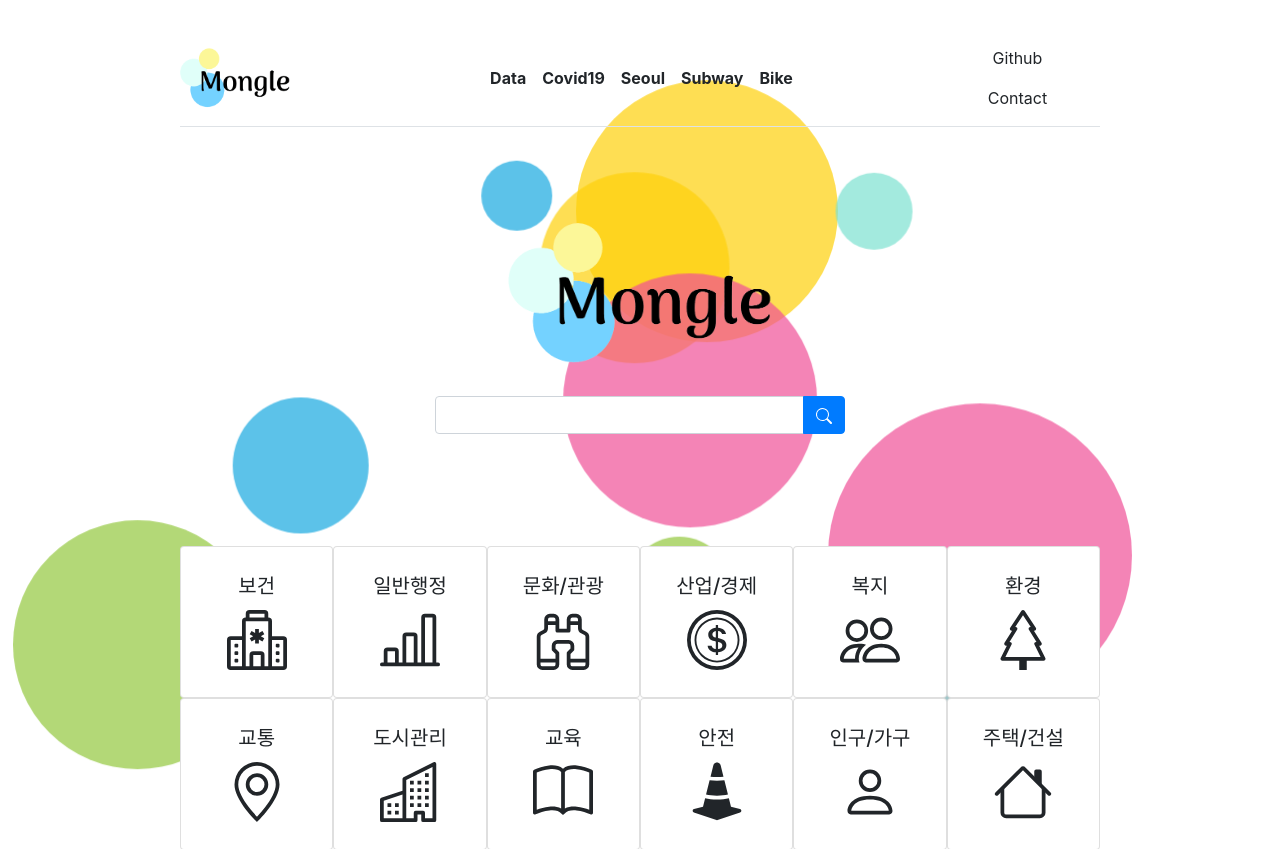
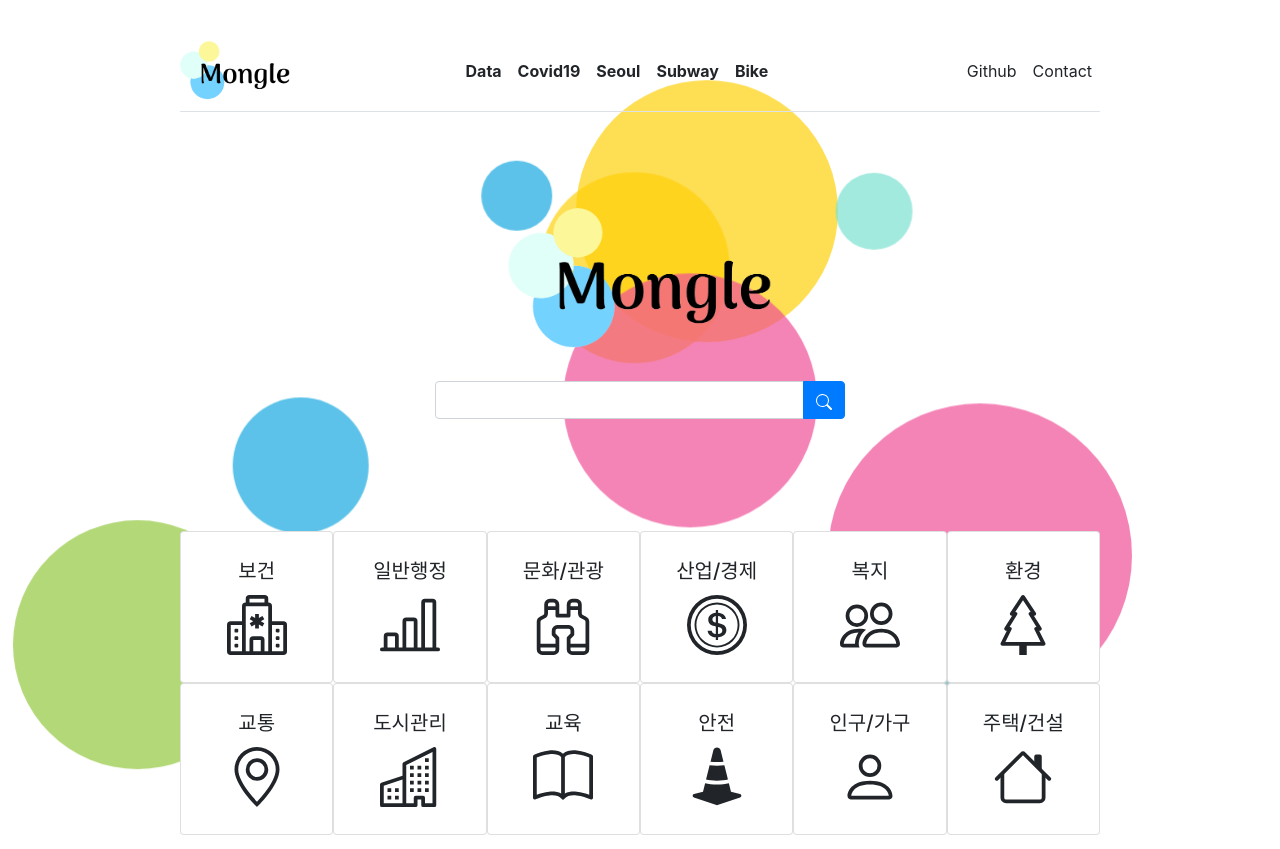
Before and after one commit to hyunmin0317/Mongle, a Django app: page / in a window 1280 px wide. Shown: the top 849 px of the page. Run offline with Django 4.2, Linux system fonts and the light colour scheme; some libraries are stand-ins or nearby versions.

Commit message:
feat: frontend

```diff
--- a/templates/base.html
+++ b/templates/base.html
@@ -31,7 +31,7 @@
     </svg>
 
       <footer class="d-flex flex-wrap justify-content-between align-items-center py-3 my-4 border-top">
-        <p class="col-md-4 mb-0 text-muted">Copyright © 2022 Mongta Corp. (Elastic Partner)</p>
+        <p class="col-md-4 mb-0 text-muted">Copyright © 2022 Mongta Corp.</p>
 
         <a href="http://www.mongta.co.kr/" class="col-md-4 d-flex align-items-center justify-content-center">
             <img src="{% static 'mongta_logo.png' %}" width="8%"/>
--- a/templates/navbar.html
+++ b/templates/navbar.html
@@ -1,23 +1,18 @@
 <!-- 네비게이션바 -->
-
 {% load static %}
-
 <header class="d-flex flex-wrap align-items-center justify-content-center justify-content-md-between py-2 mb-4 border-bottom" width="100%">
     <a href="{% url 'home' %}" class="d-flex align-items-center mb-3 mb-md-0 me-md-auto text-dark text-decoration-none">
         <img src="{% static 'logo.png' %}" width="110"/>
     </a>
-      <ul class="nav col-12 col-md-auto mb-2 justify-content-center mb-md-0" style="margin-left: 15%;">
+    <ul class="nav col-12 col-md-auto mb-2 justify-content-center mb-md-0">
         <b><li><a href="{% url 'pybo:list' %}" class="nav-link px-2 link-dark">Data</a></li></b>
         <b><li><a href="{% url 'pybo:covid19' %}" class="nav-link px-2 link-dark">Covid19</a></li></b>
         <b><li><a href="{% url 'pybo:seoul' %}" class="nav-link px-2 link-dark">Seoul</a></li></b>
         <b><li><a href="{% url 'pybo:subway' %}" class="nav-link px-2 link-dark">Subway</a></li></b>
         <b><li><a href="{% url 'pybo:bike' %}" class="nav-link px-2 link-dark">Bike</a></li></b>
     </ul>
-
-      <div style="float:right;" class="col-md-3 text-end">
-          <ul class="nav col-12 col-md-auto mb-2 justify-content-center mb-md-0"  style="margin-left: 40%;">
-              <li><a class="nav-link px-2 link-dark" href="https://github.com/hyunmin0317/Mongle">Github</a></li>
-              <li><a class="nav-link px-2 link-dark" href="https://mail.google.com/mail/?view=cm&amp;fs=1&amp;to=wy.jung@mongta.co.kr">Contact</a></li>
+    <ul class="nav nav-pills">
+        <li class="nav-item"><a href="https://github.com/hyunmin0317/Mongle" class="nav-link px-2 link-dark">Github</a></li>
+        <li class="nav-item"><a href="https://mail.google.com/mail/?view=cm&amp;fs=1&amp;to=wy.jung@mongta.co.kr" class="nav-link px-2 link-dark">Contact</a></li>
     </ul>
-      </div>
 </header>
```
Lines whose indentation alone changed are shown as unchanged.
